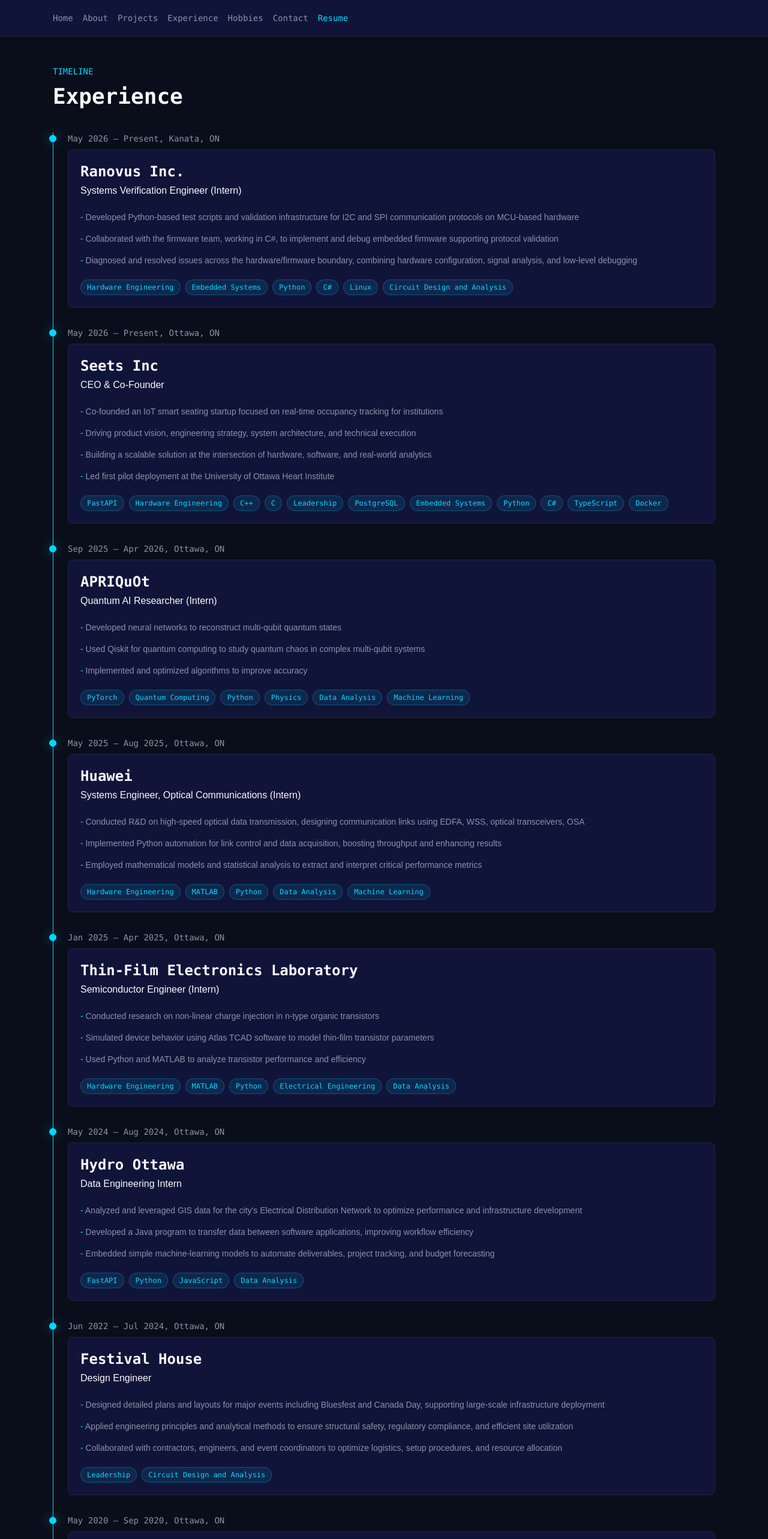
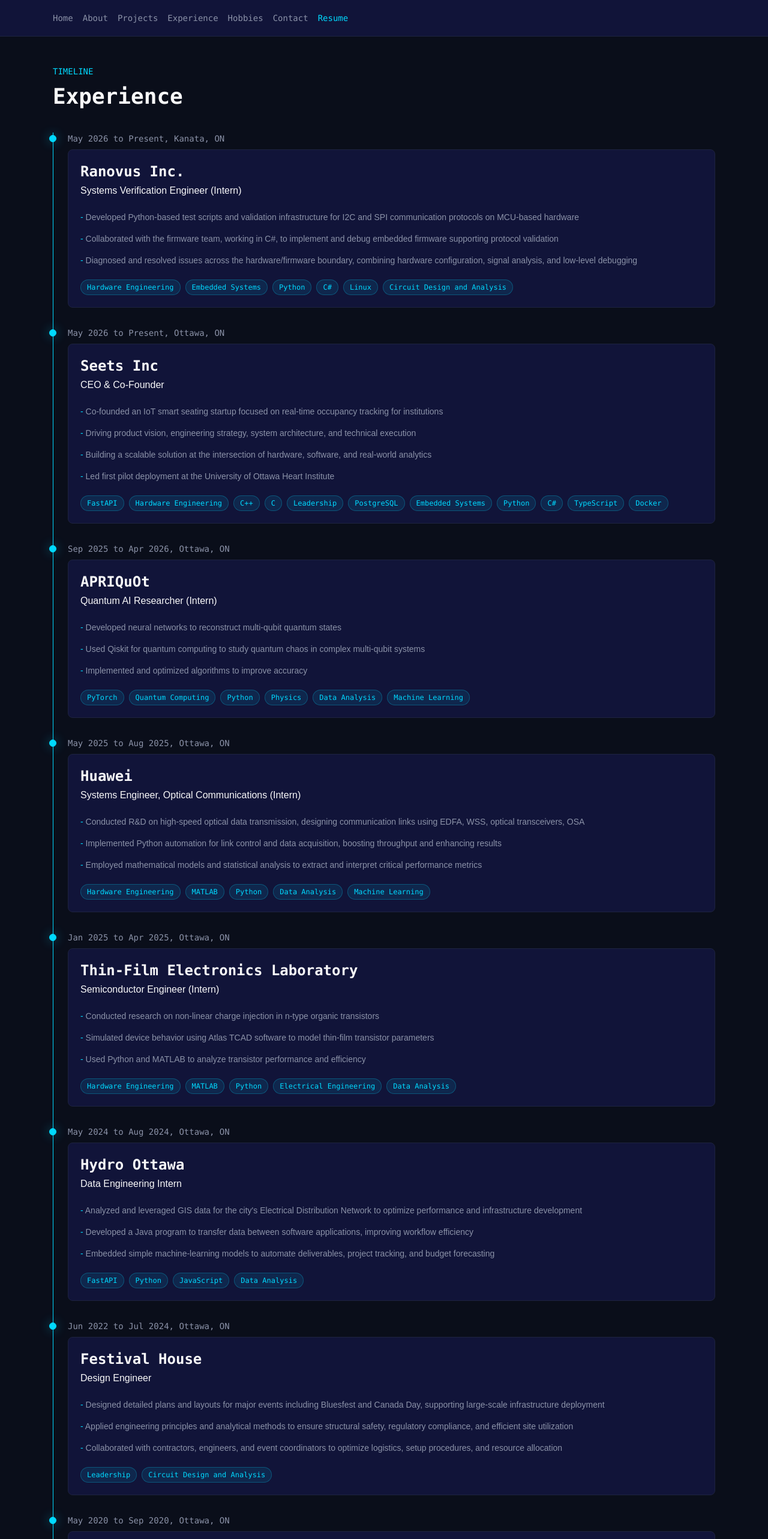
Before and after one commit to Zachary-Levesque/Portfolio, a Next.js app: page /experience in a window 1280 px wide. Shown: the top 2566 px of the page at 60% size. Built offline with nearby package versions, Linux system fonts and the light colour scheme.

Commit message:
Update experience.ts

```diff
--- a/content/experience.ts
+++ b/content/experience.ts
@@ -10,7 +10,7 @@ export const experience: ExperienceEntry[] = [
   {
     company: "Ranovus Inc.",
     role: "Systems Verification Engineer (Intern)",
-    dateRange: "May 2026 – Present, Kanata, ON",
+    dateRange: "May 2026 to Present, Kanata, ON",
     bullets: [
       "Developed Python-based test scripts and validation infrastructure for I2C and SPI communication protocols on MCU-based hardware",
       "Collaborated with the firmware team, working in C#, to implement and debug embedded firmware supporting protocol validation",
@@ -28,7 +28,7 @@ export const experience: ExperienceEntry[] = [
   {
     company: "Seets Inc",
     role: "CEO & Co-Founder",
-    dateRange: "May 2026 – Present, Ottawa, ON",
+    dateRange: "May 2026 to Present, Ottawa, ON",
     bullets: [
       "Co-founded an IoT smart seating startup focused on real-time occupancy tracking for institutions",
       "Driving product vision, engineering strategy, system architecture, and technical execution",
@@ -52,7 +52,7 @@ export const experience: ExperienceEntry[] = [
   {
     company: "APRIQuOt",
     role: "Quantum AI Researcher (Intern)",
-    dateRange: "Sep 2025 – Apr 2026, Ottawa, ON",
+    dateRange: "Sep 2025 to Apr 2026, Ottawa, ON",
     bullets: [
       "Developed neural networks to reconstruct multi-qubit quantum states",
       "Used Qiskit for quantum computing to study quantum chaos in complex multi-qubit systems",
@@ -70,7 +70,7 @@ export const experience: ExperienceEntry[] = [
   {
     company: "Huawei",
     role: "Systems Engineer, Optical Communications (Intern)",
-    dateRange: "May 2025 – Aug 2025, Ottawa, ON",
+    dateRange: "May 2025 to Aug 2025, Ottawa, ON",
     bullets: [
       "Conducted R&D on high-speed optical data transmission, designing communication links using EDFA, WSS, optical transceivers, OSA",
       "Implemented Python automation for link control and data acquisition, boosting throughput and enhancing results",
@@ -87,7 +87,7 @@ export const experience: ExperienceEntry[] = [
   {
     company: "Thin-Film Electronics Laboratory",
     role: "Semiconductor Engineer (Intern)",
-    dateRange: "Jan 2025 – Apr 2025, Ottawa, ON",
+    dateRange: "Jan 2025 to Apr 2025, Ottawa, ON",
     bullets: [
       "Conducted research on non-linear charge injection in n-type organic transistors",
       "Simulated device behavior using Atlas TCAD software to model thin-film transistor parameters",
@@ -104,7 +104,7 @@ export const experience: ExperienceEntry[] = [
   {
     company: "Hydro Ottawa",
     role: "Data Engineering Intern",
-    dateRange: "May 2024 – Aug 2024, Ottawa, ON",
+    dateRange: "May 2024 to Aug 2024, Ottawa, ON",
     bullets: [
       "Analyzed and leveraged GIS data for the city's Electrical Distribution Network to optimize performance and infrastructure development",
       "Developed a Java program to transfer data between software applications, improving workflow efficiency",
@@ -115,7 +115,7 @@ export const experience: ExperienceEntry[] = [
   {
     company: "Festival House",
     role: "Design Engineer",
-    dateRange: "Jun 2022 – Jul 2024, Ottawa, ON",
+    dateRange: "Jun 2022 to Jul 2024, Ottawa, ON",
     bullets: [
       "Designed detailed plans and layouts for major events including Bluesfest and Canada Day, supporting large-scale infrastructure deployment",
       "Applied engineering principles and analytical methods to ensure structural safety, regulatory compliance, and efficient site utilization",
@@ -126,7 +126,7 @@ export const experience: ExperienceEntry[] = [
   {
     company: "CECCE",
     role: "Software Engineer",
-    dateRange: "May 2020 – Sep 2020, Ottawa, ON",
+    dateRange: "May 2020 to Sep 2020, Ottawa, ON",
     bullets: [
       "Created software allowing students to do school work virtually",
       "Used strong analytical and problem-solving skills to develop effective solutions for challenging situations",
```
